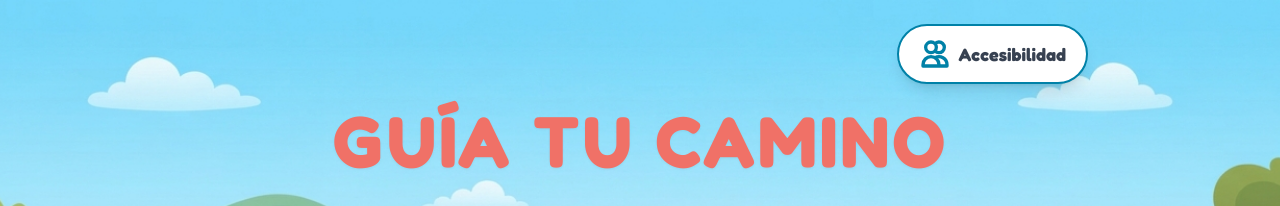
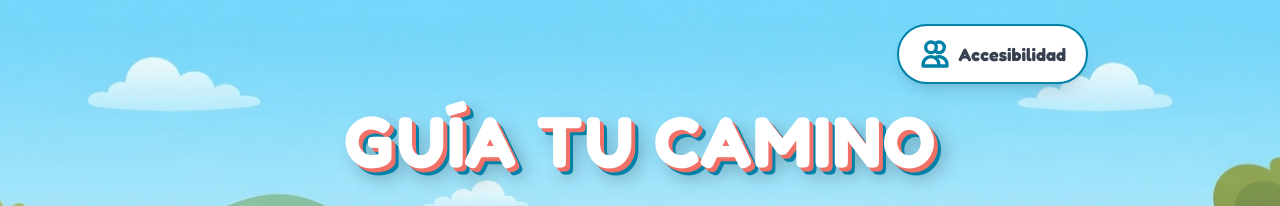
Before and after one commit to zeussosa01/gu-a-tu-camino, a plain HTML site: page index.html in a window 1280 px wide. Shown: the top 206 px of the page. Drawn offline with nearby package versions, Linux system fonts and the light colour scheme.

Commit message:
titulo nuevo

```diff
--- a/index.html
+++ b/index.html
@@ -57,7 +57,17 @@ background-repeat: no-repeat;
             border-color: #FFFF00 !important;
             color: #FFFF00 !important;
         }
-
+.game-title {
+    font-family: 'Fredoka', sans-serif;
+    font-weight: 900;
+    color: #FFFFFF;
+    text-shadow:
+        4px 4px 0 #F07167,
+        7px 7px 0 #0081A7,
+        10px 10px 18px rgba(0, 0, 0, 0.25);
+    letter-spacing: 2px;
+    line-height: 1.1;
+}
         .adventure-pulse {
             animation: adventurePulse 2s ease-in-out infinite;
         }
@@ -196,7 +206,7 @@ background-repeat: no-repeat;
         <!-- Título del Juego (Sin el número 2) -->
         <h1
             id="main-title"
-            class="text-[#F07167] text-5xl sm:text-6xl md:text-7xl font-black tracking-wider drop-shadow-sm mb-8 transition-all focus:outline-none"
+           class="game-title text-5xl sm:text-6xl md:text-7xl mb-8 transition-all focus:outline-none"
             tabindex="0"
             aria-label="Título del videojuego: Guía tu camino"
         >
```
